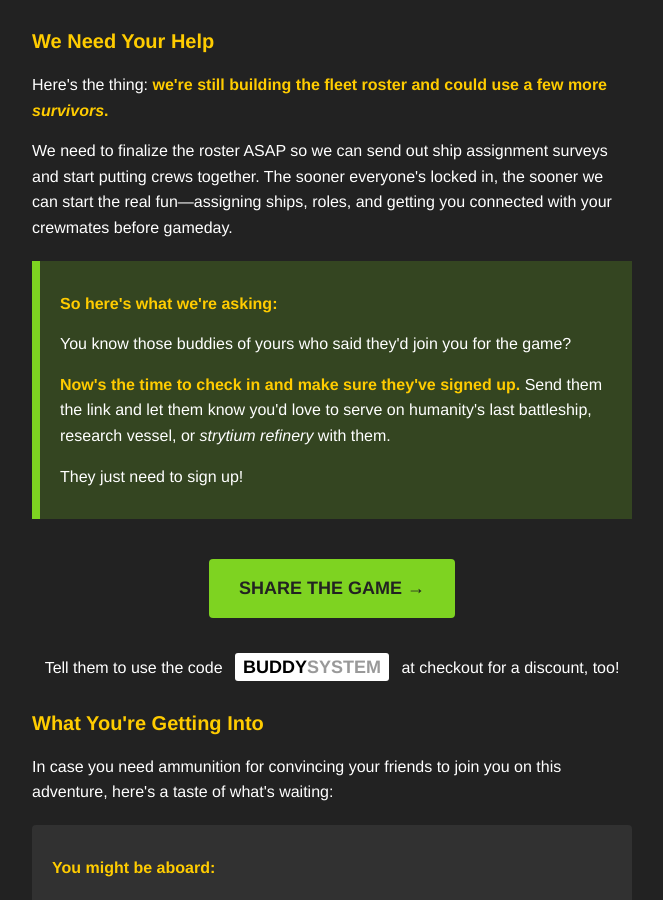
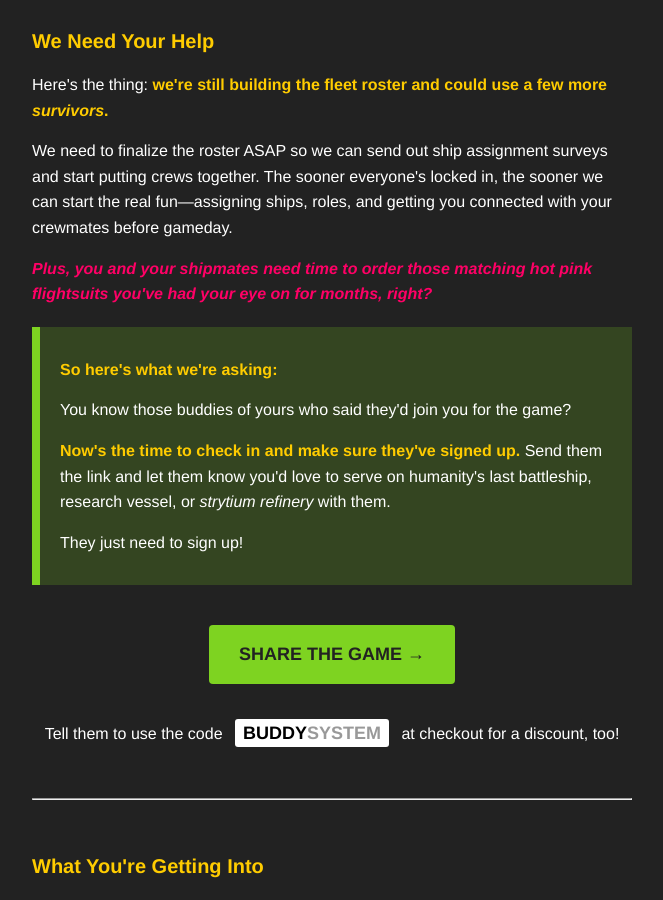
Before and after one commit to jedlimke/prairiefiregaming.com, a Jekyll site: the page email-template-dow-2026-4.html, which Jekyll copies as it is, in a window 1280 px wide and 900 px high, scrolled down 621 px. Shown: the whole window, without its empty margins (308-971 px from the left). Built offline with Jekyll 4.4.1, drawn with Linux system fonts in a browser that asks for light colours.

Commit message:
Updated verbiage.

```diff
--- a/email-template-dow-2026-4.html
+++ b/email-template-dow-2026-4.html
@@ -163,6 +163,7 @@
     <p>Here's the thing: <strong>we're still building the fleet roster and could use a few more <em>survivors</em>.</strong></p>
 
     <p>We need to finalize the roster ASAP so we can send out ship assignment surveys and start putting crews together. The sooner everyone's locked in, the sooner we can start the real fun—assigning ships, roles, and getting you connected with your crewmates before gameday.</p>
+	<p style="color: #FF0066; font-weight: bold; font-style: italic;">Plus, you and your shipmates need time to order those matching hot pink flightsuits you've had your eye on for months, right?</p>
 
     <div class="highlight">
         <p><strong>So here's what we're asking:</strong></p>
@@ -178,6 +179,8 @@
 	<p style="text-align: center;">
 		Tell them to use the code <strong style="background-color: #ffffff; color: #000; padding: 4px 8px; border-radius: 3px; font-size: 18px; margin: 0 8px;">BUDDY<span style="color: #999;">SYSTEM</span></strong> at checkout for a discount, too!
 	</p>
+
+	<hr style="margin-top: 50px; margin-bottom: 50px;"/>
 
     <h2>What You're Getting Into</h2>
 
```
